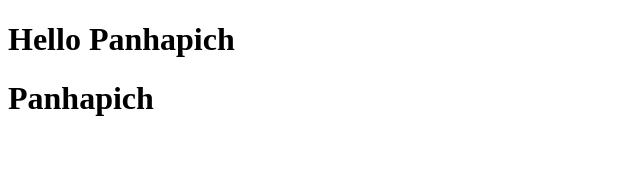
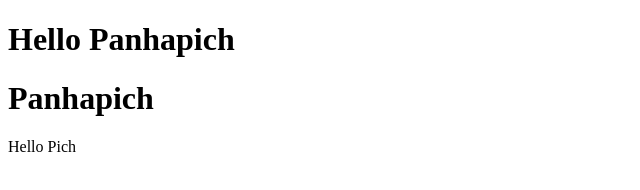
Before and after one commit to pich-hcip/Intern, a plain HTML site: page index.html in a window 1280 px wide. Shown: the full height of the page, 0-640 px from the left. Drawn offline with Linux system fonts and the light colour scheme.

Commit message:
Update index.html
New change

```diff
--- a/index.html
+++ b/index.html
@@ -8,5 +8,6 @@
 <body>
     <h1>Hello Panhapich</h1>
   <h1> Panhapich</h1>
+  <p>Hello Pich</p>
 </body>
 </html>
```
